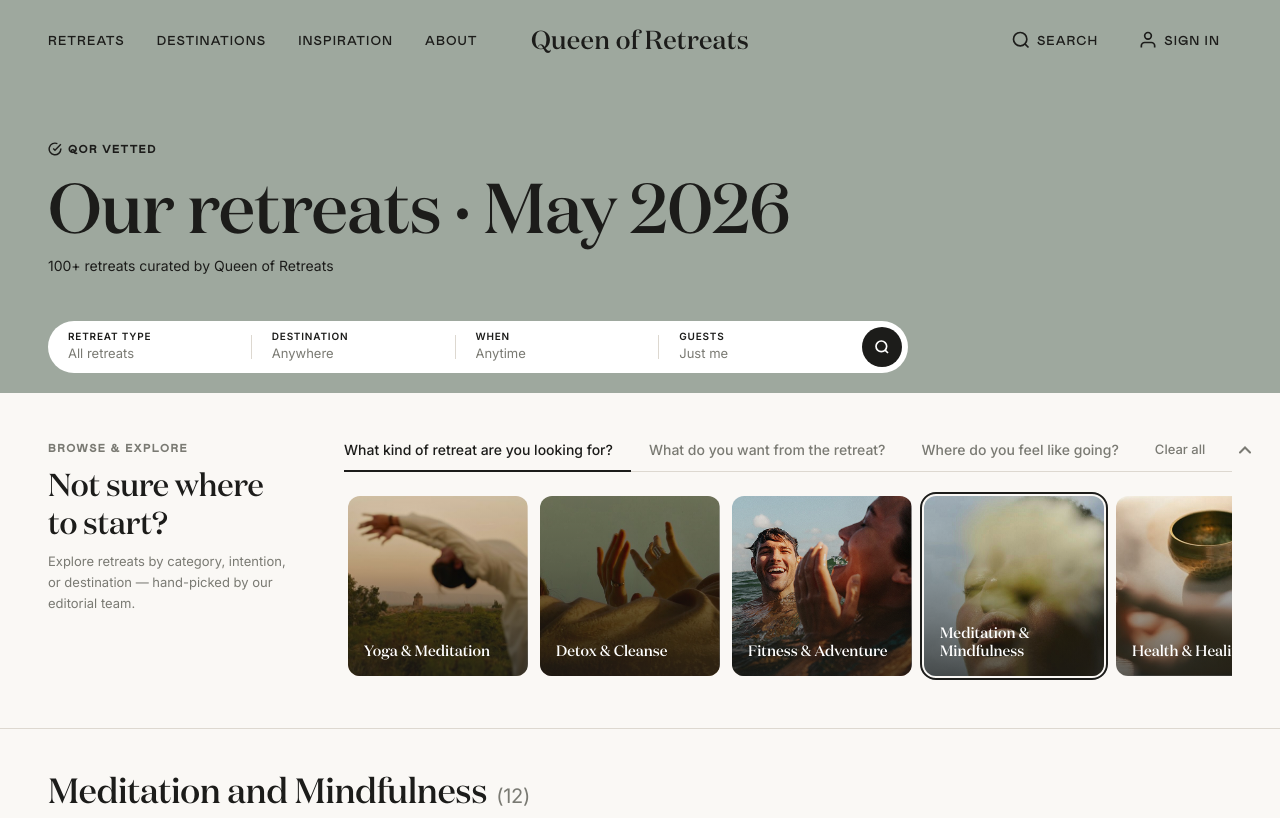
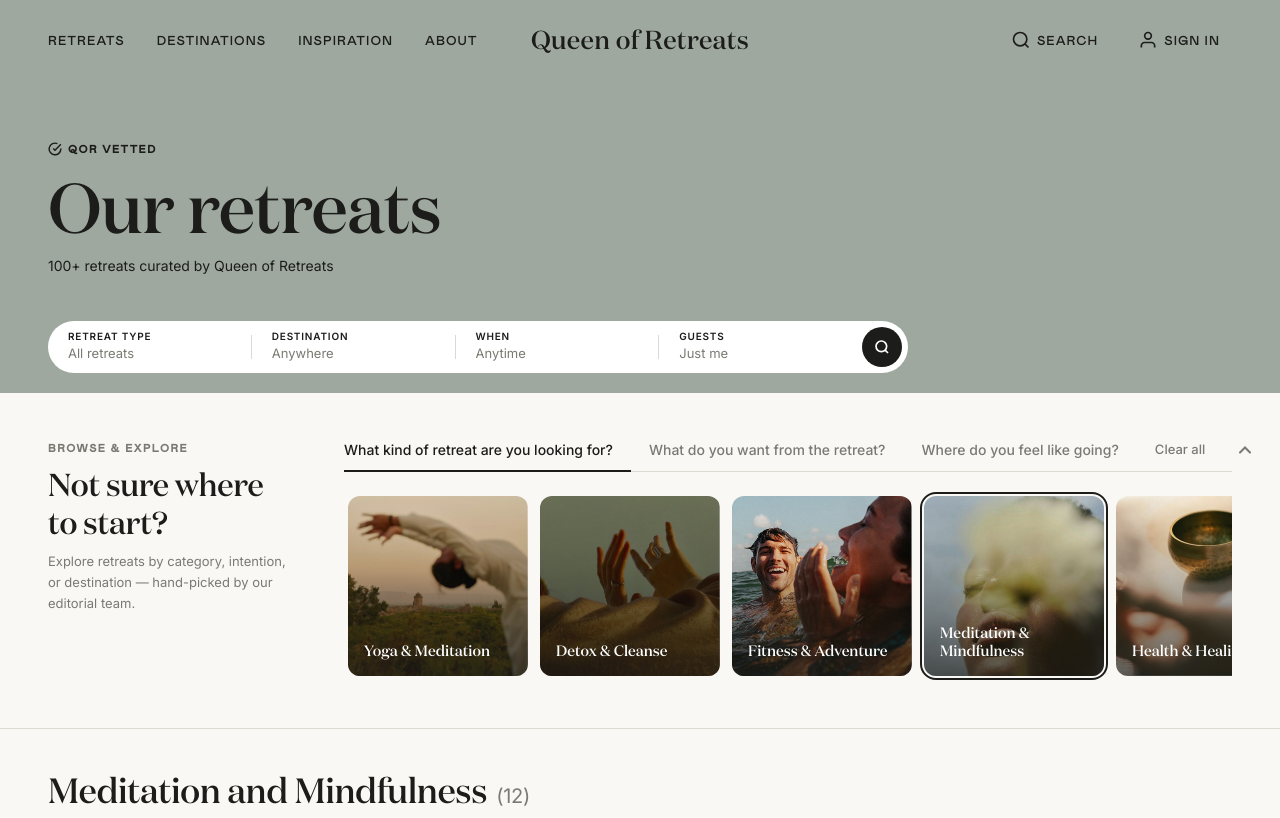
Before and after one commit to blairjarvis1/qor1, a plain HTML site: page listings-filtered.html in a window 1280 px wide. Shown: the top 818 px of the page. Drawn offline with Linux system fonts and the light colour scheme.

Commit message:
Add files via upload

```diff
--- a/listings-filtered.html
+++ b/listings-filtered.html
@@ -1211,7 +1211,7 @@
       <svg width="14" height="14" viewBox="0 0 24 24" fill="none" stroke="currentColor" stroke-width="2.5"><path d="M22 11.08V12a10 10 0 1 1-5.93-9.14"/><polyline points="22 4 12 14.01 9 11.01"/></svg>
       QoR Vetted
     </p>
-    <h1 class="ctx__h1">Our retreats · May 2026</h1>
+    <h1 class="ctx__h1">Our retreats</h1>
     <p class="ctx__sub">100+ retreats curated by Queen of Retreats</p>
   </section>
 
```
Also changed, not shown: listings-meditation.html (+1 -1 lines), listings.html (+1 -1 lines).
